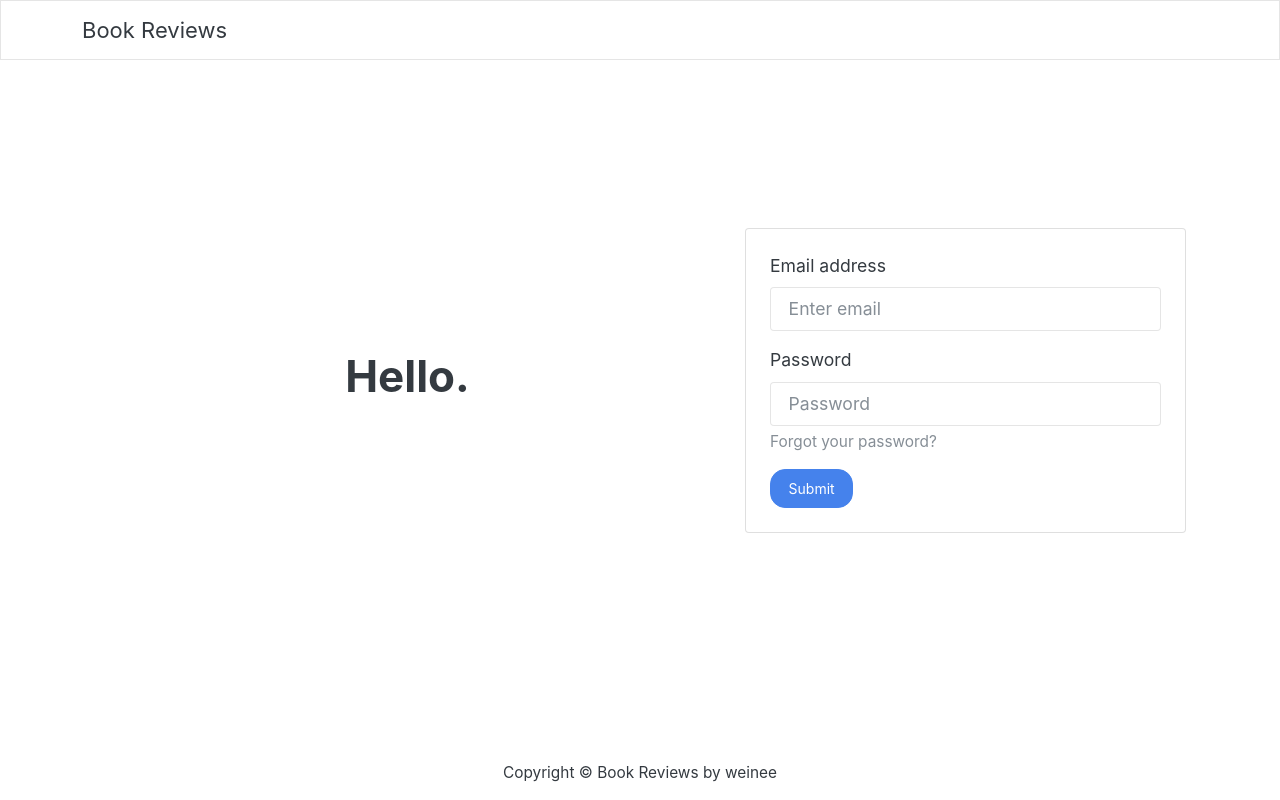
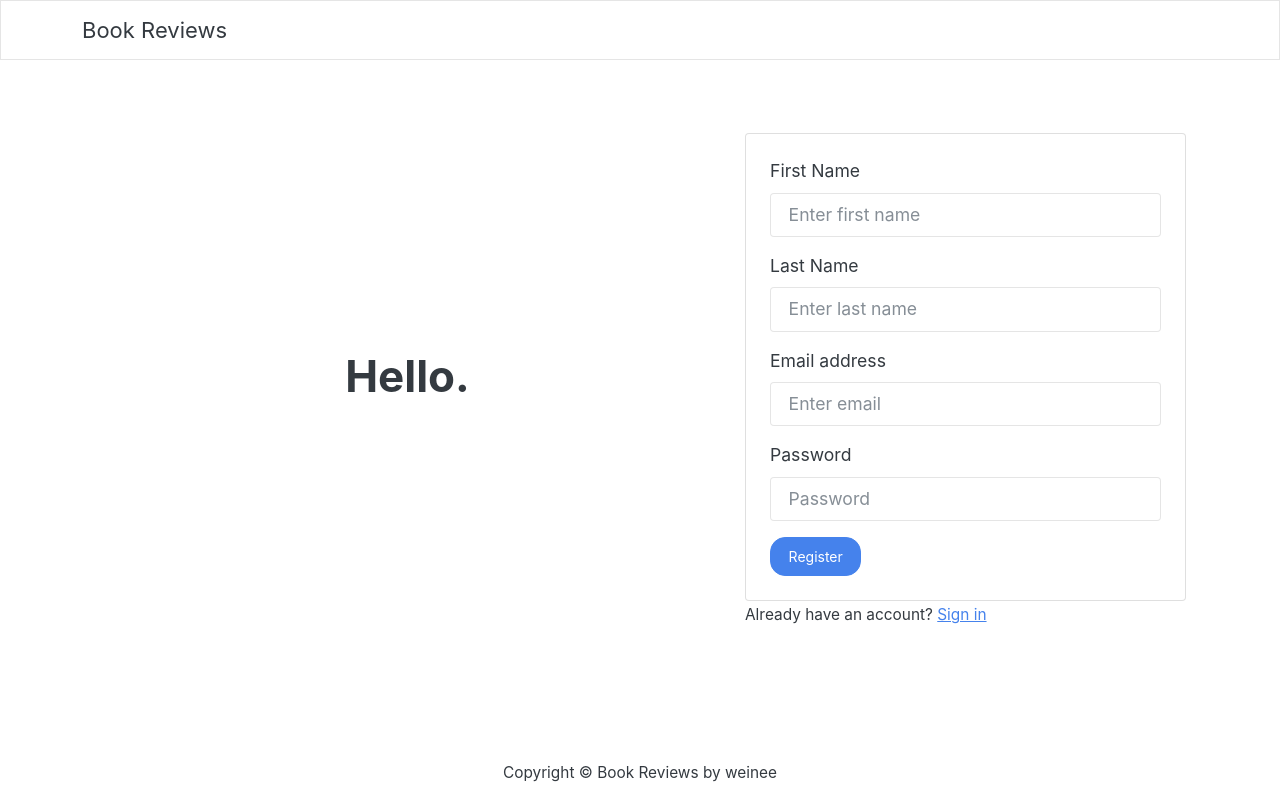
Before and after one commit to weinee/book-reviews, a React (Vite) app in the folder frontend/: page /sign-up in a window 1280 px wide. Built offline with nearby package versions, Linux system fonts and the light colour scheme.

Commit message:
Login form and sign up form

```diff
--- a/frontend/src/App.jsx
+++ b/frontend/src/App.jsx
@@ -1,9 +1,11 @@
 import { Container } from "react-bootstrap";
+import { Routes, Route } from "react-router-dom";
 
 import Footer from "./components/Footer";
 import Header from "./components/Header";
 import BooksTable from "./components/BooksTable";
 import LandingPage from "./components/LandingPage";
+import Auth from "./components/Auth/Auth";
 
 const App = () => {
   const signedIn = false;
@@ -12,7 +14,12 @@ const App = () => {
       <Header />
       <main>
         <Container className="d-flex align-items-center">
-          {signedIn ? <BooksTable /> : <LandingPage />}
+          <Routes>
+            <Route path="/" element={<LandingPage />} exact />
+            <Route path="sign-up" element={<LandingPage />} exact />
+          </Routes>
+
+          {/*{signedIn ? <BooksTable /> : <LandingPage />}*/}
         </Container>
       </main>
       <Footer />
--- /dev/null
+++ b/frontend/src/components/Forms/LoginForm.jsx
@@ -0,0 +1,27 @@
+import React from "react";
+import { Button, Form } from "react-bootstrap";
+
+const LoginForm = () => {
+  return (
+    <Form>
+      <Form.Group className="mb-3" controlId="formBasicEmail">
+        <Form.Label>Email address</Form.Label>
+        <Form.Control type="email" placeholder="Enter email" />
+      </Form.Group>
+
+      <Form.Group className="mb-3" controlId="formBasicPassword">
+        <Form.Label>Password</Form.Label>
+        <Form.Control type="password" placeholder="Password" />
+        <Form.Text className="d-flex text-muted">
+          Forgot your password?
+        </Form.Text>
+      </Form.Group>
+
+      <Button variant="primary" type="submit">
+        Submit
+      </Button>
+    </Form>
+  );
+};
+
+export default LoginForm;
--- /dev/null
+++ b/frontend/src/components/Forms/RegisterForm.jsx
@@ -0,0 +1,32 @@
+import React from "react";
+import { Button, Form } from "react-bootstrap";
+
+const RegisterForm = () => {
+  return (
+    <Form>
+      <Form.Group className="mb-3">
+        <Form.Label>First Name</Form.Label>
+        <Form.Control type="text" placeholder="Enter first name" />
+      </Form.Group>
+      <Form.Group className="mb-3">
+        <Form.Label>Last Name</Form.Label>
+        <Form.Control type="text" placeholder="Enter last name" />
+      </Form.Group>
+      <Form.Group className="mb-3">
+        <Form.Label>Email address</Form.Label>
+        <Form.Control type="email" placeholder="Enter email" />
+      </Form.Group>
+
+      <Form.Group className="mb-3">
+        <Form.Label>Password</Form.Label>
+        <Form.Control type="password" placeholder="Password" />
+      </Form.Group>
+
+      <Button variant="primary" type="submit">
+        Register
+      </Button>
+    </Form>
+  );
+};
+
+export default RegisterForm;
--- a/frontend/src/components/Header.jsx
+++ b/frontend/src/components/Header.jsx
@@ -8,7 +8,7 @@ const Header = () => {
     <header>
       <Navbar bg="light" expand="lg" collapseOnSelect>
         <Container>
-          <Navbar.Brand href="#home">Book Reviews</Navbar.Brand>
+          <Navbar.Brand href="/">Book Reviews</Navbar.Brand>
           <Navbar.Toggle aria-controls="basic-navbar-nav" />
           <Navbar.Collapse id="basic-navbar-nav">
             {signedIn && (
--- a/frontend/src/components/LandingPage.jsx
+++ b/frontend/src/components/LandingPage.jsx
@@ -1,7 +1,12 @@
 import React from "react";
+import { Link, useLocation } from "react-router-dom";
 import { Container, Row, Col, Form, Button, Card } from "react-bootstrap";
+import RegisterForm from "./Forms/RegisterForm";
+import LoginForm from "./Forms/LoginForm";
 
 const LandingPage = () => {
+  let location = useLocation();
+
   return (
     <Container>
       <Row xs={1} md={2} className="align-items-center">
@@ -10,25 +15,21 @@ const LandingPage = () => {
         </Col>
         <Col md={5}>
           <Card className="p-4 d-flex">
-            <Form>
-              <Form.Group className="mb-3" controlId="formBasicEmail">
-                <Form.Label>Email address</Form.Label>
-                <Form.Control type="email" placeholder="Enter email" />
-              </Form.Group>
-
-              <Form.Group className="mb-3" controlId="formBasicPassword">
-                <Form.Label>Password</Form.Label>
-                <Form.Control type="password" placeholder="Password" />
-                <Form.Text className="d-flex text-muted">
-                  Forgot your password?
-                </Form.Text>
-              </Form.Group>
-
-              <Button variant="primary" type="submit">
-                Submit
-              </Button>
-            </Form>
+            {location.pathname === "/sign-up" ? (
+              <RegisterForm />
+            ) : (
+              <LoginForm />
+            )}
           </Card>
+          {location.pathname === "/sign-up" ? (
+            <small>
+              Already have an account? <Link to="/">Sign in</Link>
+            </small>
+          ) : (
+            <small>
+              Don't have an account yet? <Link to="sign-up">Register now</Link>
+            </small>
+          )}
         </Col>
       </Row>
     </Container>
```
Also changed, not shown: frontend/src/main.jsx (+5 -2 lines).
